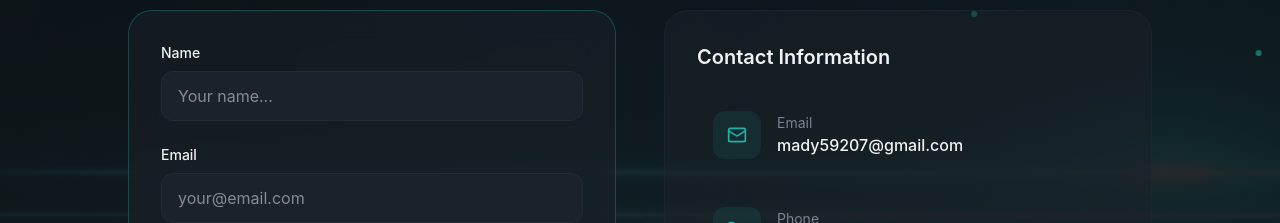
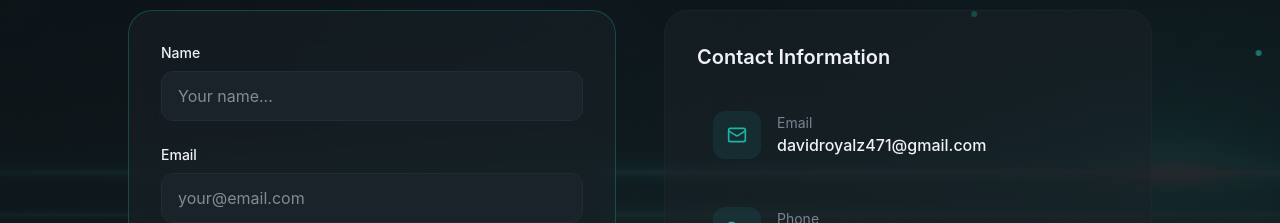
Before and after one commit to davids147/-My-Personal-Portfolio, a React (Vite) app: page / in a window 1280 px wide. Shown: the part 5763-5986 px from the top of the page. Built offline with nearby package versions, Linux system fonts and the light colour scheme.

Commit message:
Update contact email and href in Contact component

```diff
--- a/src/sections/Contact.jsx
+++ b/src/sections/Contact.jsx
@@ -14,8 +14,8 @@ const contactInfo = [
   {
     icon: Mail,
     label: "Email",
-    value: "mady59207@gmail.com",
-    href: "mailto:mady59207@gmail.com",
+    value: "davidroyalz471@gmail.com",
+    href: "mailto:davidroyalz471@gmail.com",
   },
   {
     icon: Phone,
```
